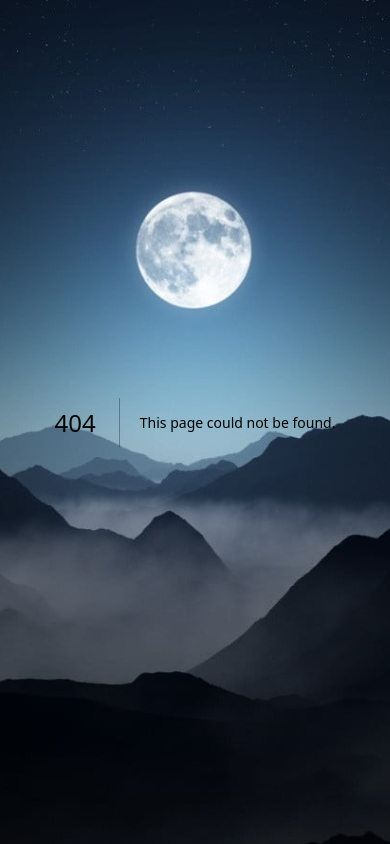
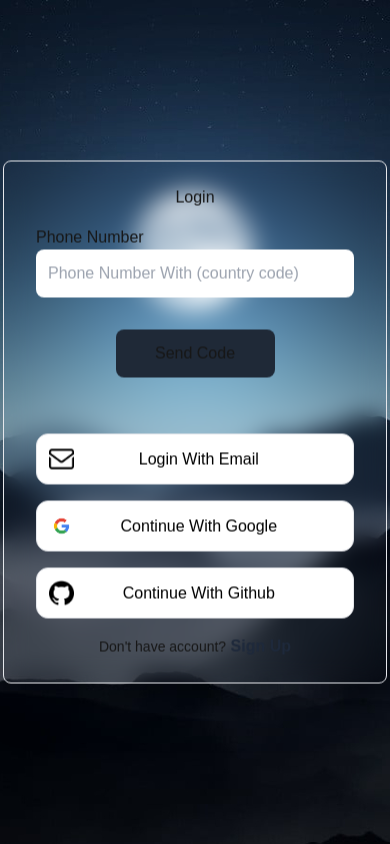
Before and after one commit to saikoostark/notify-hub, a Next.js app: page /login/phone in a window 390 px wide. Before the commit this address had no page. Built offline with nearby package versions, Linux system fonts and the light colour scheme; no server answers.

Commit message:
adding phone number

```diff
--- a/src/app/(auth)/login/page.tsx
+++ b/src/app/(auth)/login/page.tsx
@@ -2,6 +2,7 @@
 
 import Github from '@/components/auth/github';
 import Google from '@/components/auth/google';
+import Phone from '@/components/auth/phone';
 import { auth } from '@/firebase';
 import Link from 'next/link';
 import { useEffect, useRef, useState } from 'react';
@@ -88,7 +89,7 @@ export default function Login() {
             </div>
 
 
-            {/* <Phone /> */}
+            <Phone />
             <Google />
             <Github />
 
--- a/src/app/(auth)/login/phone/_page.tsx
+++ b/src/app/(auth)/login/phone/page.tsx
@@ -6,7 +6,7 @@ import { auth } from '@/firebase';
 import { ConfirmationResult, RecaptchaVerifier, signInWithPhoneNumber } from 'firebase/auth';
 import Link from 'next/link';
 import { useEffect, useRef, useState } from 'react';
-import { useSignInWithEmailAndPassword } from 'react-firebase-hooks/auth';
+import Github from '@/components/auth/github';
 
 export default function PhoneLogin() {
 
@@ -15,9 +15,9 @@ export default function PhoneLogin() {
     const sendOTPButtonRef = useRef<HTMLButtonElement>(null);
     const verifyCodeButtonRef = useRef<HTMLButtonElement>(null);
     const codeDivRef = useRef<HTMLDivElement>(null);
-    const [signInWithEmailAndPassword, , , error] = useSignInWithEmailAndPassword(auth);
+    const [errorMsgContent, setErrorMsgContent] = useState('');
     const [errorMsg, setErrorMsg] = useState(false);
-    const [, setUserConfirmation] = useState<ConfirmationResult | null>(null);
+    const [userConfirmation, setUserConfirmation] = useState<ConfirmationResult | null>(null);
     const [isDisabled, setIsDisabled] = useState(false);
 
     function showOTP() {
@@ -43,6 +43,7 @@ export default function PhoneLogin() {
                     showOTP();
                 }
             } catch (error) {
+                // setErrorMsgContent((error as Error).message);
                 console.log(error);
             }
         }
@@ -59,9 +60,9 @@ export default function PhoneLogin() {
         verifyCodeButtonRef.current.disabled = true;
 
         try {
-            await signInWithEmailAndPassword(phoneNumberRef.current.value, otpRef.current.value);
+            await userConfirmation?.confirm(otpRef.current.value);
         } catch (error) {
-            console.log(error);
+            setErrorMsgContent((error as Error).message);
         }
         if (verifyCodeButtonRef.current)
             verifyCodeButtonRef.current.disabled = false;
@@ -73,7 +74,7 @@ export default function PhoneLogin() {
     useEffect(() => {
         let timeout: NodeJS.Timeout | null = null;
 
-        if (error?.message) {
+        if (errorMsgContent) {
             setErrorMsg(true);
             timeout = setTimeout(() => {
                 setErrorMsg(false);
@@ -85,14 +86,14 @@ export default function PhoneLogin() {
             if (timeout)
                 clearTimeout(timeout);
         }
-    }, [error])
+    }, [errorMsgContent])
 
     return (
         <div className="absolute top-1/2 left-1/2 -translate-x-1/2 -translate-y-1/2  backdrop-filter backdrop-blur-md bg-opacity-40 border border-gray-200 rounded-lg shadow-2xl px-8 py-6 w-96 flex flex-col gap-y-4 items-center">
-            {errorMsg && error &&
+            {errorMsg && errorMsgContent &&
                 <p
                     className='absolute rounded-lg top-0 left-1/2 -translate-x-1/2 -translate-y-1/2 p-3 bg-white text-red-600'>
-                    {error?.message}
+                    {errorMsgContent}
                 </p>
             }
             <h1>Login</h1>
@@ -116,9 +117,9 @@ export default function PhoneLogin() {
                     Send Code
                 </button>
 
-                <div className='password-data hidden' ref={codeDivRef}>
-                    <label htmlFor="password-input">OTP code</label>
-                    <input ref={otpRef} type="password" name='password-input' placeholder='Place OTP code'
+                <div className='otp-data hidden' ref={codeDivRef}>
+                    <label htmlFor="otp-input">OTP code</label>
+                    <input ref={otpRef} type="text" name='otp-input' placeholder='Place OTP code'
                         className='w-full p-3 rounded-lg outline-none text-black font-medium'
                     />
                 </div>
@@ -136,6 +137,7 @@ export default function PhoneLogin() {
 
             <EmailLogin />
             <Google />
+            <Github />
 
 
             <p className='font-light text-sm'>Don&#39;t have account?
--- a/src/app/(auth)/register/page.tsx
+++ b/src/app/(auth)/register/page.tsx
@@ -7,6 +7,7 @@ import { auth } from '@/firebase';
 import { useEffect, useRef, useState } from 'react';
 import { useCreateUserWithEmailAndPassword } from 'react-firebase-hooks/auth';
 import Github from '@/components/auth/github';
+import Phone from '@/components/auth/phone';
 
 export default function Register() {
 
@@ -92,7 +93,7 @@ export default function Register() {
             </div>
 
 
-            {/* <Phone /> */}
+            <Phone />
             <Google />
             <Github />
 
```
